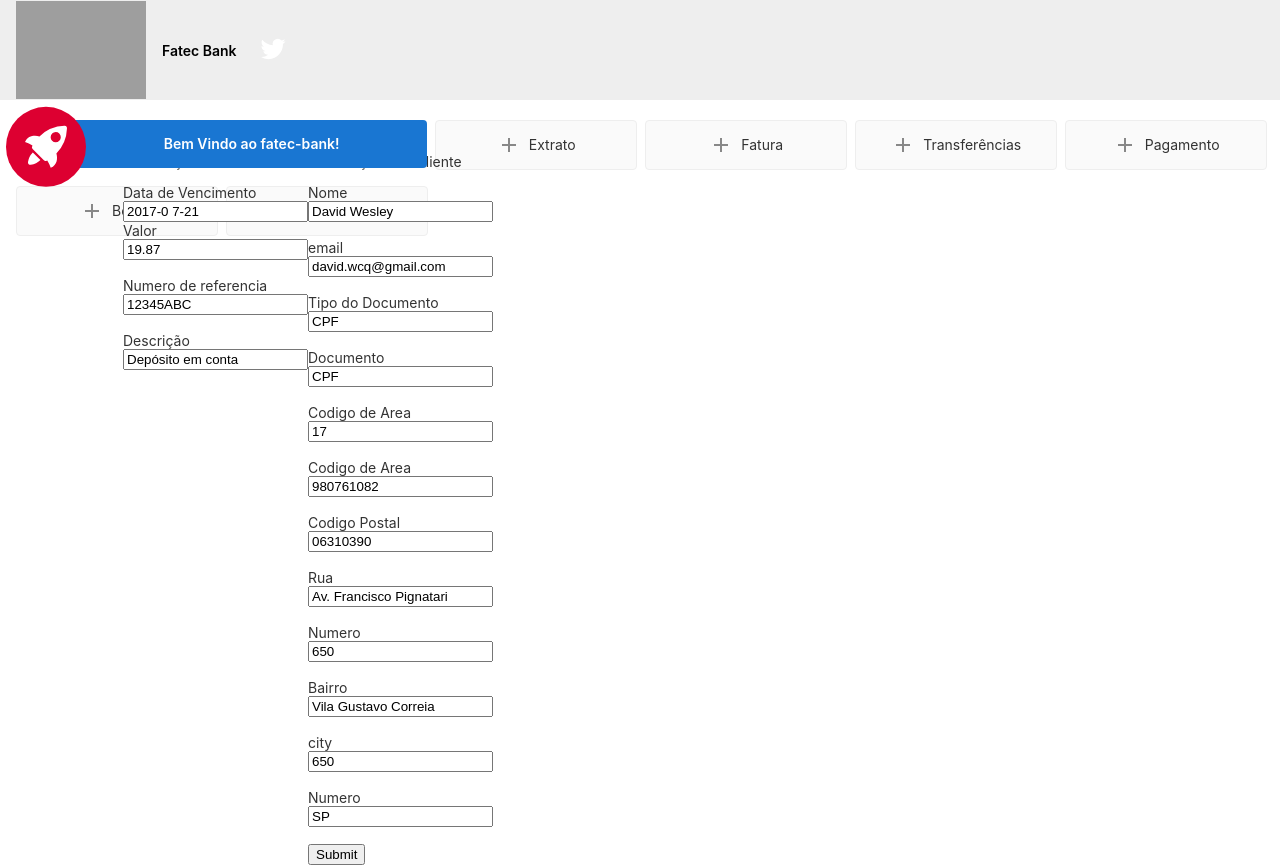
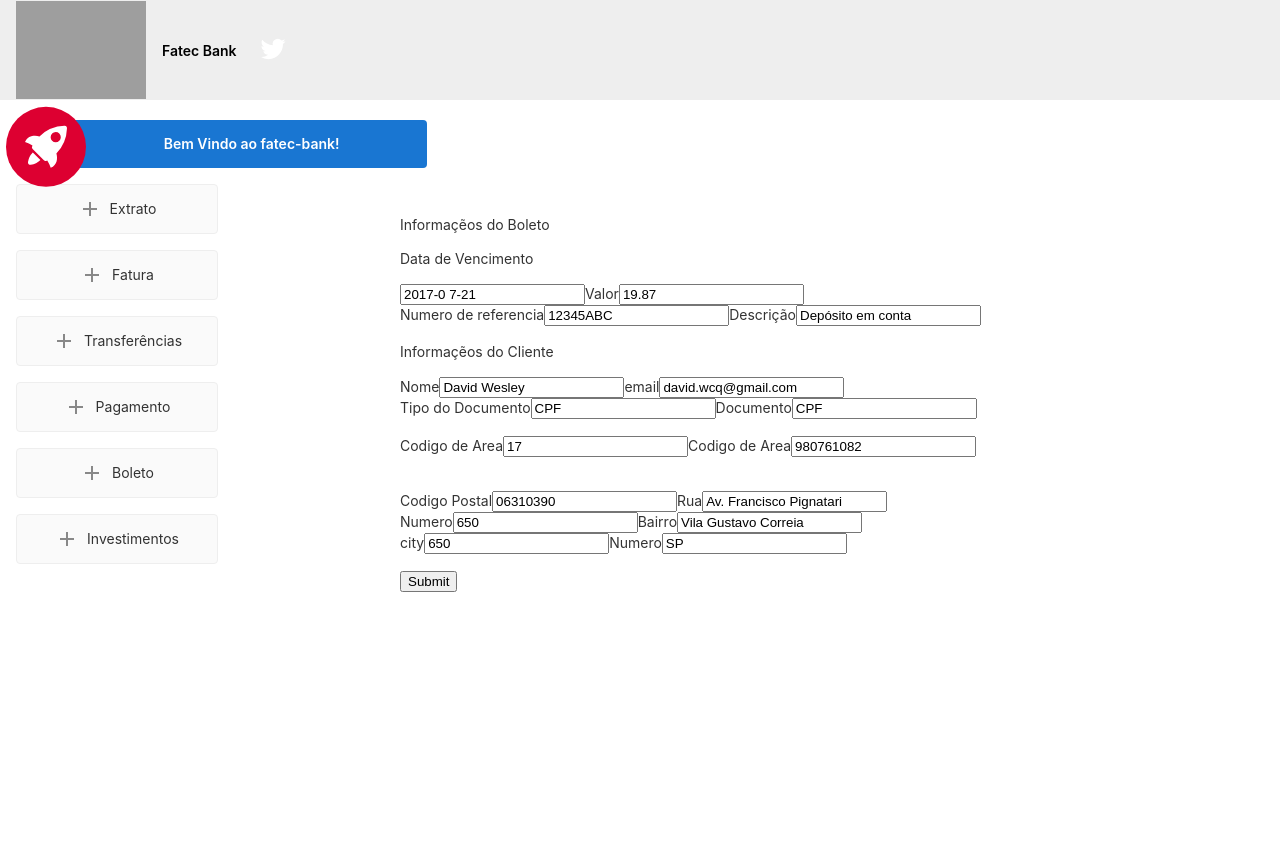
Before and after one commit to DavidWCQ1/fatec-banck, an Angular app: page /boletos in a window 1280 px wide. After the commit the page ends 835 px from the top, so only its background shows below. Built offline with nearby package versions, Linux system fonts and the light colour scheme; grey boxes are pictures that could not be loaded.

Commit message:
layout page

```diff
--- a/src/app/app.component.css
+++ b/src/app/app.component.css
@@ -1,3 +1,8 @@
+/* *{
+  border: solid tomato;
+
+} */
+
 
   :host {
     font-family: -apple-system, BlinkMacSystemFont, "Segoe UI", Roboto, Helvetica, Arial, sans-serif, "Apple Color Emoji", "Segoe UI Emoji", "Segoe UI Symbol";
@@ -28,9 +33,9 @@
 
   .content {
     display: flex;
-    margin: 82px auto 32px;
-    padding: 0 16px;
-    max-width: 960px;
+    /* margin: 82px auto 32px; */
+    /* padding: 0 16px; */
+    /* max-width: 960px; */
     flex-direction: column;
     align-items: center;
 
@@ -149,9 +154,6 @@
   }
 
 
-
-
-
   /* Responsive Styles */
   @media screen and (max-width: 767px) {
 
--- a/src/app/app.component.html
+++ b/src/app/app.component.html
@@ -1,2 +1,10 @@
-<app-toolbar></app-toolbar>
-<router-outlet></router-outlet>
+<app-toolbar fxLayout="column">
+    </app-toolbar>
+    <!-- <div fxLayout="row" fxFlex="100"> -->
+        <!-- <app-sidebar fxLayout="column" fxFlex="300px"></app-sidebar> -->
+        <div class="content" fxLayout="column" fxFlex>
+            <router-outlet></router-outlet>
+        </div>
+    <!-- </div> -->
+
+    <!-- <app-footer fxLayout="column"></app-footer> -->
--- a/src/app/boleto/boleto.component.css
+++ b/src/app/boleto/boleto.component.css
@@ -1,34 +1,33 @@
-*{
-    /* border: solid tomato; */
+div{
+    /* border: solid blue; */
 
-  }
+}
 
+.container {
+    display: flex;
+    justify-content: flex-end;
+    flex-direction: row;
+    width: 960px;
+    height: 440px;
+    margin-left: 80px;
+}
 
-.container{
+.formGroup{
     display: flex;
     justify-content: center;
     flex-direction: column;
-    border-color: solid red;
-    height: 500px;
-    width: 600px;
- };
-
-
-input{
-    width: 100px;
-    height: 15px;
-    border: 0 0 0 0 ;
-}
-
-label{
-    width: 100px;
-    height: 15px;
-    border: 0 0 0 0 ;
+    width: 760px;
+    height: 440px;
+    /* border: solid black; */
 
 }
 
-.boleto{
+.formCustomer{
     display: flex;
     justify-content: center;
-    flex-direction: row;
+    flex-direction: column;
+    width: 60px;
+    /* height: 400px; */
+    /* border: solid tomato; */
+
 }
--- a/src/app/boleto/boleto.component.html
+++ b/src/app/boleto/boleto.component.html
@@ -1,69 +1,65 @@
 <div class="container">
-  <form [formGroup]="boletoForm" (ngSubmit)="onSubmit()">
-    <div class="boleto">
-      <div>
-        <p>Informaçẽos do Boleto </p>
-        <label>Data de Vencimento</label><br>
-        <input type="text" formControlName="dueDate"><br>
+  <div class="formGroup">
+    <form [formGroup]="boletoForm" (ngSubmit)="onSubmit()">
+      <label>Informaçẽos do Boleto</label><br><br>
+      <label>Data de Vencimento</label><br><br>
+      <input type="text" formControlName="dueDate">
 
-        <label for="amount">Valor</label><br>
-        <input type="text" formControlName="amount"><br><br>
+      <label>Valor</label>
+      <input type="text" formControlName="amount"><br>
 
-        <label for="reference">Numero de referencia</label><br>
-        <input type="text" formControlName="reference"><br><br>
+      <label>Numero de referencia</label>
+      <input type="text" formControlName="reference">
 
-        <label for="description">Descrição</label><br>
-        <input type="text" formControlName="description"><br><br>
-      </div>
-      <div>
-        <p>Informaçẽos do Cliente</p>
-        <div formGroupName="customer" class="formCustomer">
-          <label for="name">Nome</label><br>
-          <input type="text" formControlName="name"><br><br>
+      <label for="description">Descrição</label>
+      <input type="text" formControlName="description"><br><br>
 
-          <label for="email">email</label><br>
-          <input type="text" formControlName="email" pattern="^[a-z0-9._%+-]+@[a-z0-9.-]+\.[a-z]{2,4}$"><br><br>
 
-          <label for="documentType">Tipo do Documento</label><br>
-          <input type="text" formControlName="documentType"><br><br>
+      <label>Informaçẽos do Cliente</label><br><br>
+      <div formGroupName="customer">
+        <label for="name">Nome</label>
+        <input type="text" formControlName="name">
 
-          <label for="document">Documento</label><br>
-          <input type="text" formControlName="documentType"><br><br>
+        <label for="email">email</label>
+        <input type="text" formControlName="email" pattern="^[a-z0-9._%+-]+@[a-z0-9.-]+\.[a-z]{2,4}$"><br>
 
-          <div formGroupName="phone">
-            <label for="areaCode">Codigo de Area</label><br>
-            <input type="text" id="areaCode" formControlName="areaCode"><br><br>
+        <label for="documentType">Tipo do Documento</label>
+        <input type="text" formControlName="documentType">
 
-            <label for="number">Codigo de Area</label><br>
-            <input type="text" formControlName="number"><br><br>
+        <label for="document">Documento</label>
+        <input type="text" formControlName="documentType"><br><br>
 
-          </div>
+        <div formGroupName="phone">
+          <label for="areaCode">Codigo de Area</label>
+          <input type="text" id="areaCode" formControlName="areaCode">
 
-          <div formGroupName="address">
+          <label for="number">Codigo de Area</label>
+          <input type="text" formControlName="number">
 
-            <label for="postalCode">Codigo Postal</label><br>
-            <input type="text" formControlName="postalCode"><br><br>
+        </div><br><br>
 
-            <label for="street">Rua</label><br>
-            <input type="text" formControlName="street"><br><br>
+        <div formGroupName="address">
 
-            <label for="number">Numero</label><br>
-            <input type="text" formControlName="number"><br><br>
+          <label for="postalCode">Codigo Postal</label>
+          <input type="text" formControlName="postalCode">
 
-            <label for="district">Bairro</label><br>
-            <input type="text" formControlName="district"><br><br>
+          <label for="street">Rua</label>
+          <input type="text" formControlName="street"><br>
 
-            <label for="number">city</label><br>
-            <input type="text" formControlName="number"><br><br>
+          <label for="number">Numero</label>
+          <input type="text" formControlName="number">
 
-            <label for="state">Numero</label><br>
-            <input type="text" formControlName="state"><br><br>
-          </div>
+          <label for="district">Bairro</label>
+          <input type="text" formControlName="district"><br>
+
+          <label for="number">city</label>
+          <input type="text" formControlName="number">
+
+          <label for="state">Numero</label>
+          <input type="text" formControlName="state">
         </div>
-        <input type="submit">
-
-      </div>
-    </div>
-
-  </form>
+      </div><br>
+      <input type="submit">
+    </form>
+  </div>
 </div>
--- a/src/app/boleto/boleto.component.ts
+++ b/src/app/boleto/boleto.component.ts
@@ -53,14 +53,7 @@ export class BoletoComponent implements OnInit {
     })
   }
 
-
-  createBoletoForm() {
-
-
-  }
-
   onSubmit() {
-
-   this.boletoService.gerarBoleto(this.boletoForm.value.subscribe(console.log))
+   this.boletoService.gerarBoleto(this.boletoForm.value).subscribe(console.log)
   }
 }
--- a/src/app/toolbar/toolbar.component.css
+++ b/src/app/toolbar/toolbar.component.css
@@ -113,3 +113,9 @@
   .card.card.highlight-card span {
     margin-left: 60px;
   }
+
+  .menu{
+    /* display: flex;
+    justify-content: row; */
+    height: 0px;
+  }
--- a/src/app/toolbar/toolbar.component.html
+++ b/src/app/toolbar/toolbar.component.html
@@ -14,9 +14,6 @@
     </svg>
   </a>
 </div>
-
-
-
 
 <div class="card-container">
   <input type="hidden" #selection>
@@ -44,14 +41,17 @@
     <svg id="rocket-smoke" alt="Rocket Ship Smoke" xmlns="http://www.w3.org/2000/svg" width="516.119" height="1083.632"
       viewBox="0 0 516.119 1083.632">
       <path id="Path_40" data-name="Path 40"
-        d="M644.6,141S143.02,215content.537,147.049,870.207s342.774,201.755,342.774,201.755S404.659,847.213,388.815,762.2c-27.116-145.51-11.551-384.124,271.9-609.1C671.15,139.365,644.6,141,644.6,141Z"
         transform="translate(-147.025 -140.939)" fill="#f5f5f5" />
     </svg>
-
+  </div>
 </div>
 
 
-  <div class="card card-small" (click)="selection.value = 'test'" tabindex="0">
+
+
+<div class="menu">
+
+  <div class="card card-small" tabindex="0">
     <svg class="material-icons" xmlns="http://www.w3.org/2000/svg" width="24" height="24" viewBox="0 0 24 24">
       <path d="M19 13h-6v6h-2v-6H5v-2h6V5h2v6h6v2z" /></svg>
 
@@ -79,7 +79,7 @@
     <span>Pagamento</span>
   </div>
 
-  <div  class="card card-small" [routerLink]="['/boletos']" tabindex="0">
+  <div class="card card-small" [routerLink]="['/boletos']" tabindex="0">
     <svg class="material-icons" xmlns="http://www.w3.org/2000/svg" width="24" height="24" viewBox="0 0 24 24">
       <path d="M19 13h-6v6h-2v-6H5v-2h6V5h2v6h6v2z" /></svg>
 
@@ -93,5 +93,4 @@
     <span>Investimentos</span>
   </div>
 
-
 </div>
```
Lines whose indentation alone changed are shown as unchanged.
